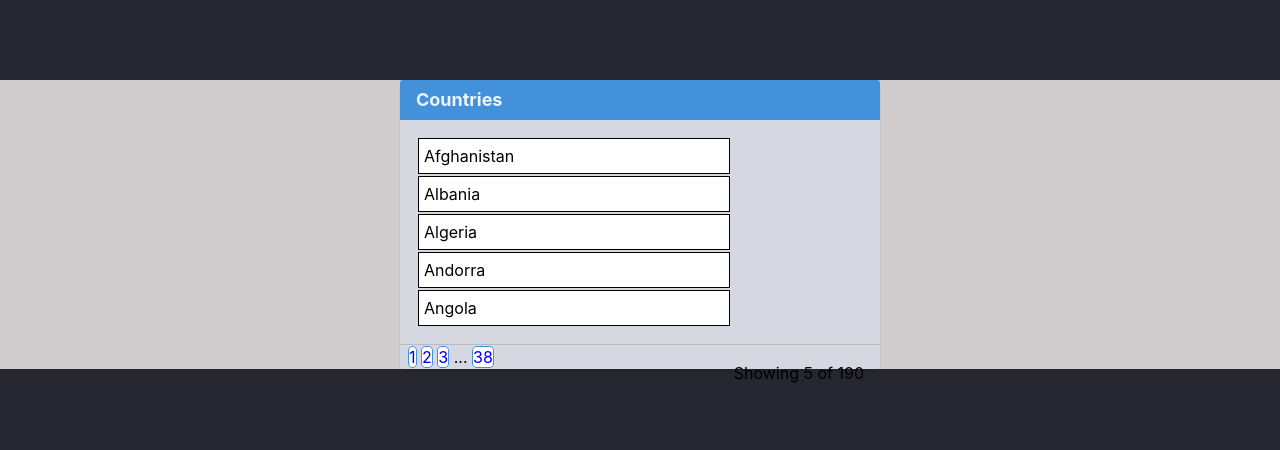
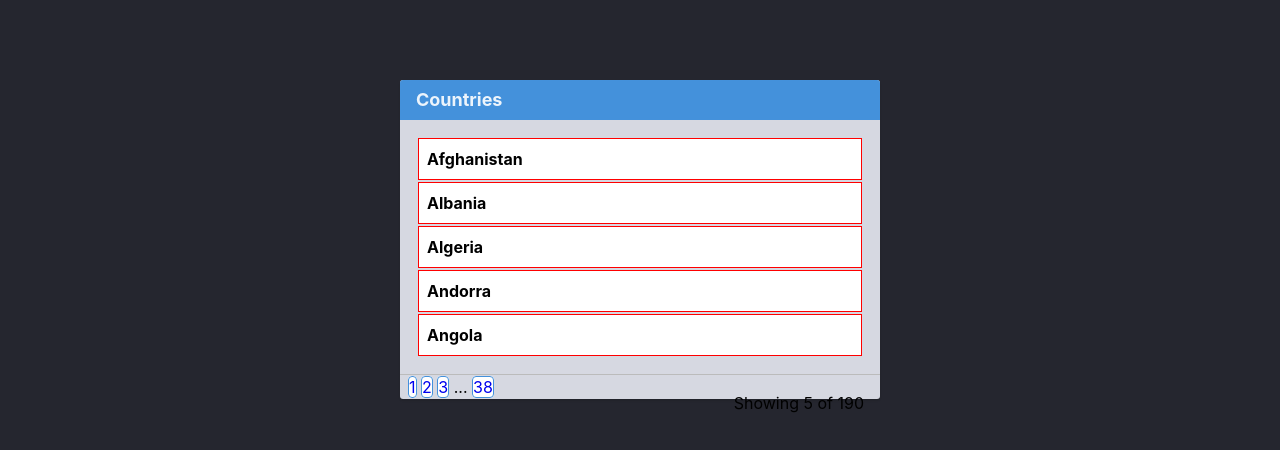
Before and after one commit to Ibrahim-Merhi/HTML-CSS-Git-Exercise-Tripoli, a website: page week-1/7-css-box/index.html in a window 1280 px wide. Drawn offline with Linux system fonts and the light colour scheme.

Commit message:
Modified 7-html-attributes exercise

```diff
--- a/week-1/7-css-box/styles.css
+++ b/week-1/7-css-box/styles.css
@@ -1,17 +1,11 @@
 /* Try different box model properties below */
-body{
-  background-color: hsla(0, 9%, 90%, 0.884);
-}
 .pages__page {
   border: 1px solid #4491db;
   border-radius: 4px;
   background: #fff;
 }
-.country {  width: 300px;
-  border: 1px solid;
-  padding: 5px;
+.country {
+  border: 1px solid red;
   margin: 2px;
-background-color: white;}
-ul {
-  list-style-type: none;
+  font-weight: bold;
 }
```
